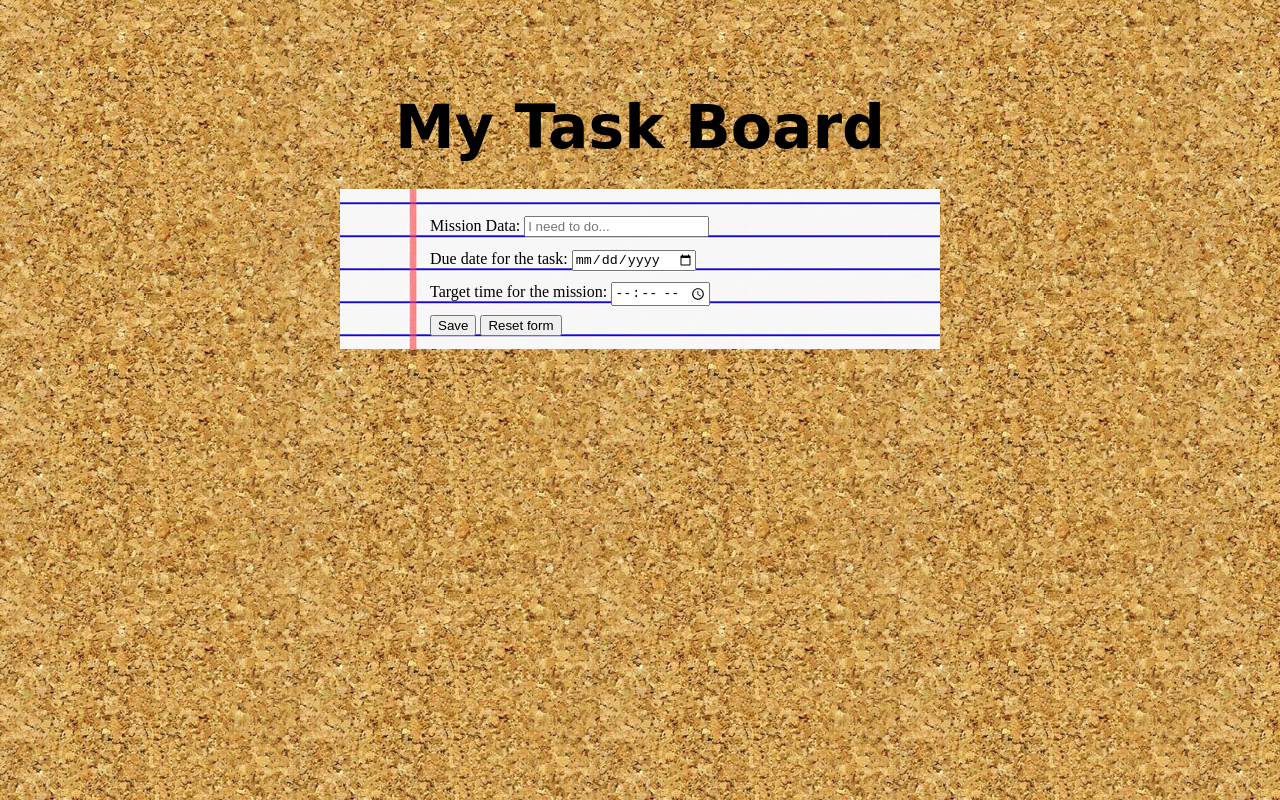
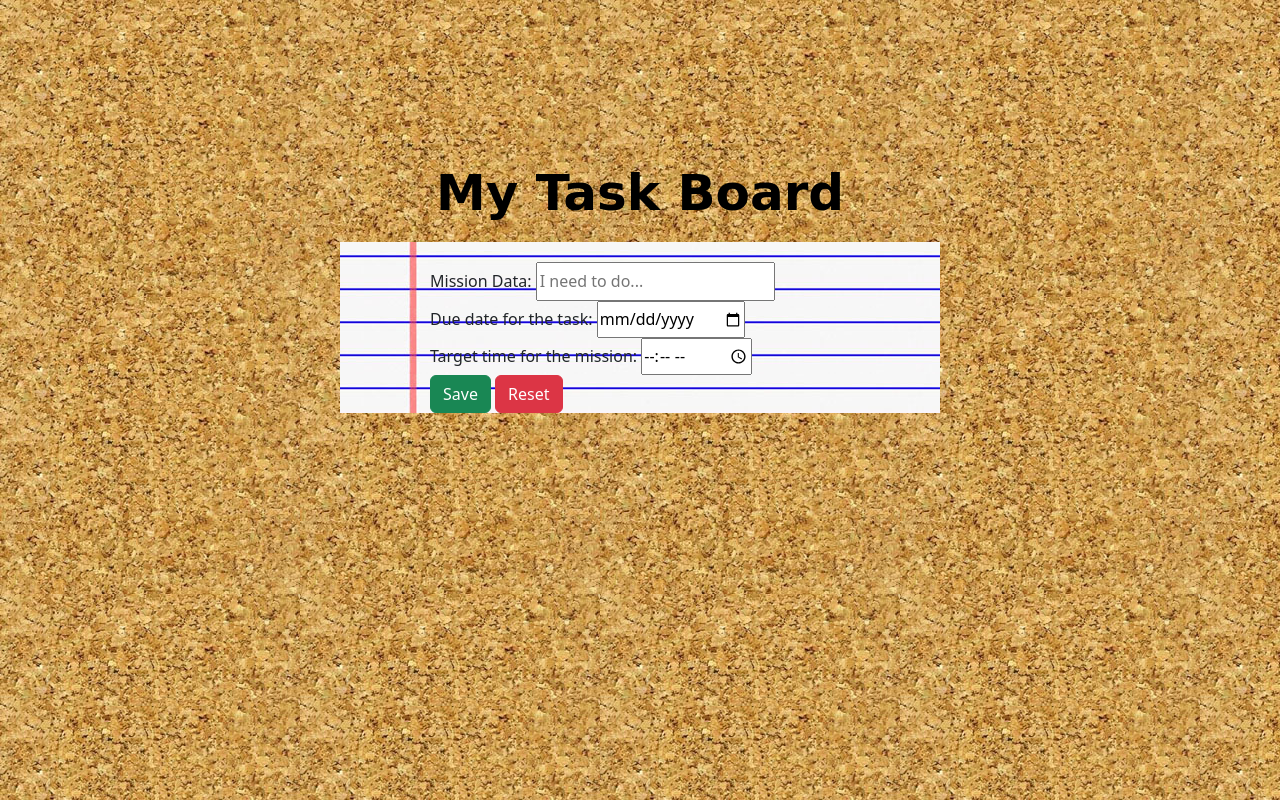
Before and after one commit to eric-kunin/web-course, a plain HTML site: page index.html in a window 1280 px wide. Drawn offline with nearby package versions, Linux system fonts and the light colour scheme; a web font is replaced by a local one.

Commit message:
added bootstrap

```diff
--- a/css/tasks.css
+++ b/css/tasks.css
@@ -12,13 +12,16 @@ body {
   display: flex;
   align-items: center;
   justify-content: center;
-  height: 125px; /* set specific height */
-  margin-top: 5%;
-  font-size: 30px;
+  height: 90px; /* set specific height */
+  margin-top: 10%;
+  /* font-size: 30px; */
 }
 
 h1{
   font-family: 'Mansalva', cursive;
+  font-size: 50px;
+  font-weight: bold;
+  color: black;
 }
 
 .myTitle{
--- a/index.html
+++ b/index.html
@@ -4,17 +4,26 @@
     <meta charset="UTF-8" />
     <meta http-equiv="X-UA-Compatible" content="IE=edge" />
     <meta name="viewport" content="width=device-width, initial-scale=1.0" />
+    <!-- bootstrap -->
+    <link
+      href="https://cdn.jsdelivr.net/npm/bootstrap@5.2.3/dist/css/bootstrap.min.css"
+      rel="stylesheet"
+    />
+    <script src="https://cdn.jsdelivr.net/npm/bootstrap@5.2.3/dist/js/bootstrap.bundle.min.js"></script>
+    <!-- font face -->
     <link rel="preconnect" href="https://fonts.googleapis.com" />
     <link rel="preconnect" href="https://fonts.gstatic.com" crossorigin />
     <link
       href="https://fonts.googleapis.com/css2?family=Mansalva&display=swap"
       rel="stylesheet"
     />
+    <!-- files -->
     <link rel="stylesheet" href="css/tasks.css" />
     <script defer src="js/tasks.js"></script>
     <title>Task Board</title>
   </head>
   <body>
+    <div class="container p-5">
       <div class="header">
         <h1>My Task Board</h1>
       </div>
@@ -31,17 +40,28 @@
           /><br />
           <!-- date -->
           <label for="missionDate">Due date for the task:</label>
-        <input type="date" id="missionDate" name="missionDate" required /><br />
+          <input
+            type="date"
+            id="missionDate"
+            name="missionDate"
+            required
+          /><br />
           <!-- time -->
           <label for="missionTime">Target time for the mission:</label>
-        <input type="time" id="missionTime" name="missionTime" required /><br />
+          <input
+            type="time"
+            id="missionTime"
+            name="missionTime"
+            required
+          /><br />
           <!-- buttons -->
-        <input type="submit" value="Save" />
-        <input type="reset" value="Reset form" />
+          <input class="btn btn-success" type="submit" value="Save" />
+          <input class="btn btn-danger" type="reset" value="Reset" />
         </form>
       </div>
-    <div id="footer" class="footer">
+      <div id="footer" class="footer p-5 d-flex flex-wrap">
         <!-- <img src="img/notebg.png" alt="notebg" /> -->
+      </div>
     </div>
   </body>
 </html>
```
Lines whose indentation alone changed are shown as unchanged.
